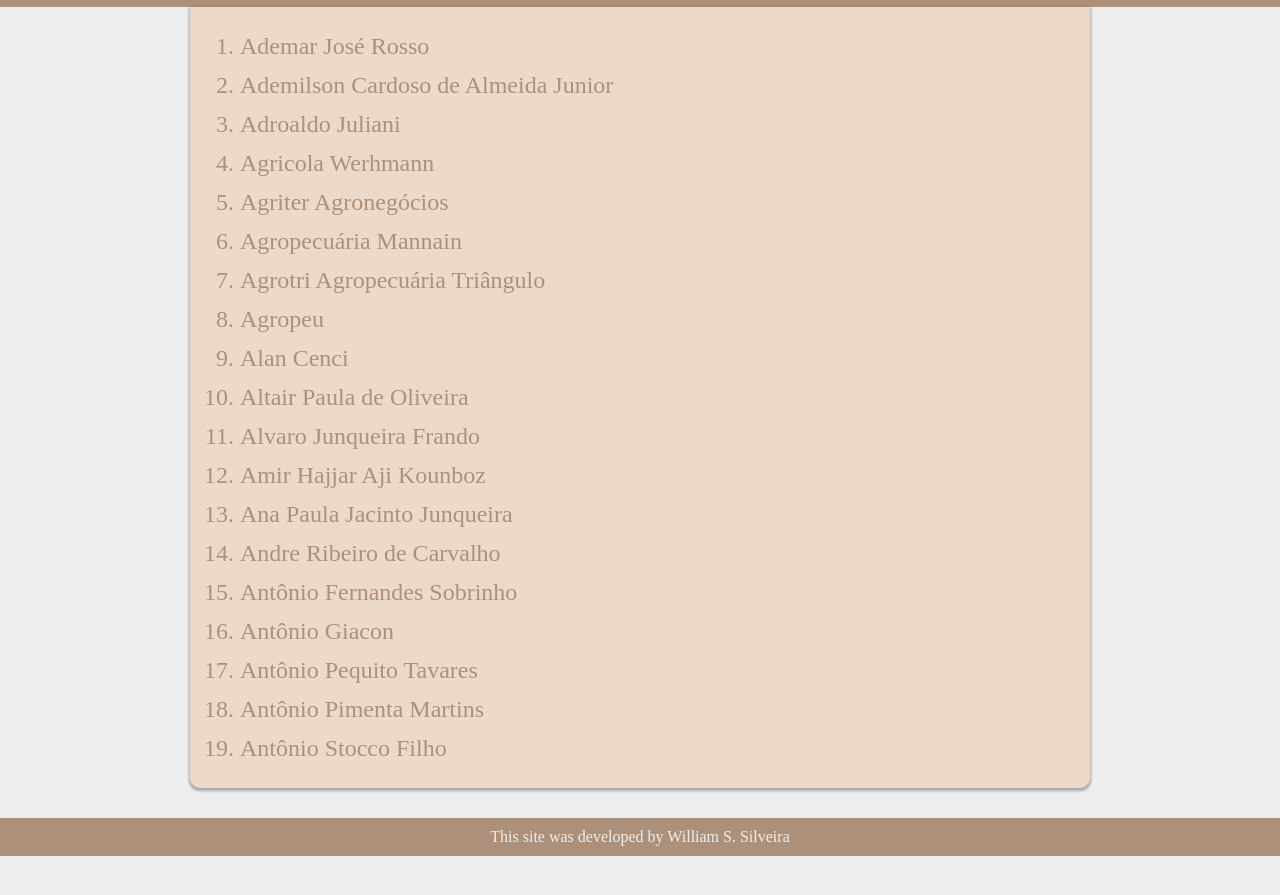
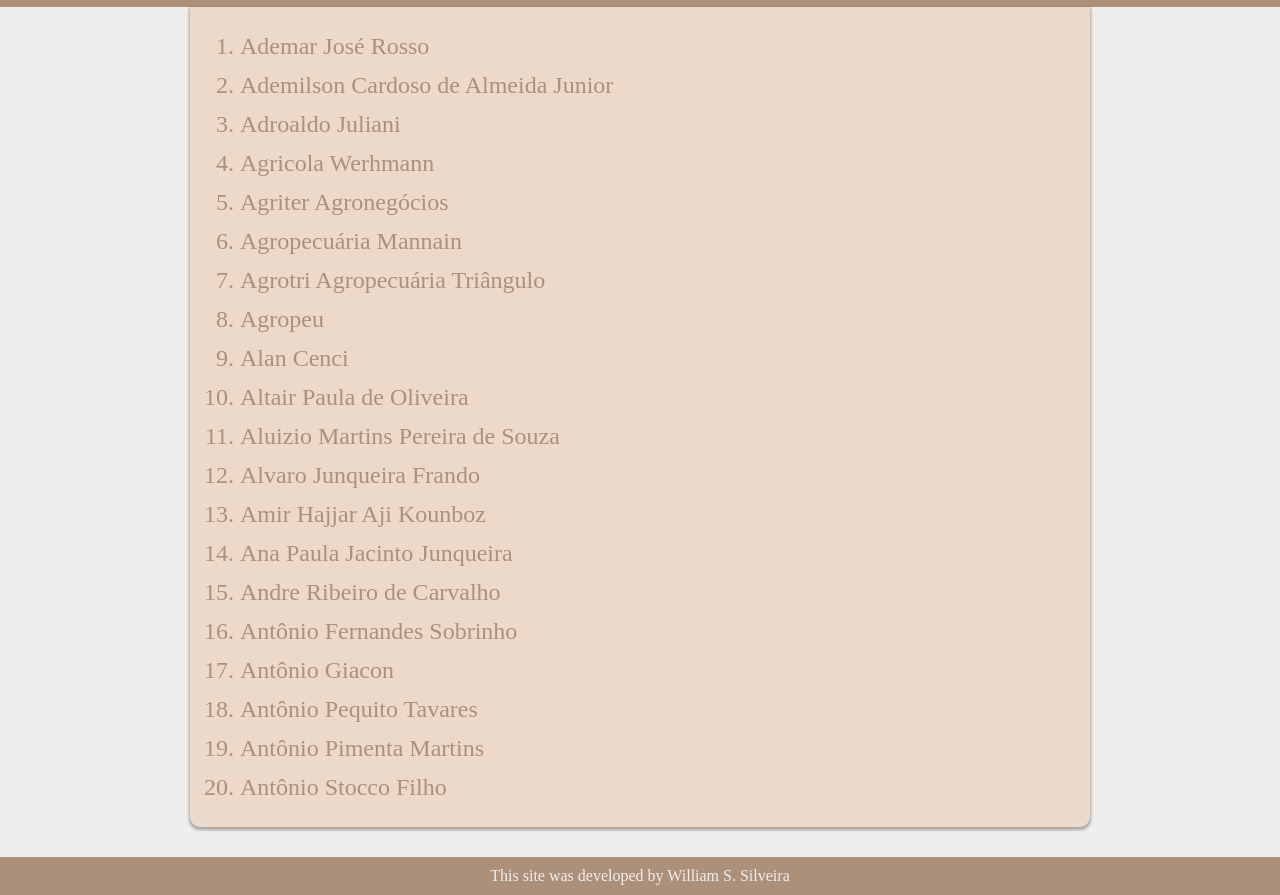
Before and after one commit to Central-Willian/projeto-casa-de-bombas, a plain HTML site: page index.html in a window 1280 px wide. Shown: the part 113-1008 px from the top of the page. Before the commit the page ends 969 px from the top, so only its background shows below. Drawn offline with Linux system fonts and the light colour scheme.

Commit message:
Update index.html

```diff
--- a/index.html
+++ b/index.html
@@ -94,15 +94,16 @@
 			<li><a href="clientsMenu/08-A.html">Agropeu</a>
 			<li><a href="clientsMenu/09-A.html">Alan Cenci</a>
 			<li><a href="clientsMenu/10-A.html">Altair Paula de Oliveira</a>
-			<li><a href="clientsMenu/11-A.html">Alvaro Junqueira Frando</a>
-			<li><a href="clientsMenu/12-A.html">Amir Hajjar Aji Kounboz</a>
-			<li><a href="clientsMenu/13-A.html">Ana Paula Jacinto Junqueira</a>
-			<li><a href="clientsMenu/14-A.html">Andre Ribeiro de Carvalho</a>
-			<li><a href="clientsMenu/15-A.html">Antônio Fernandes Sobrinho</a>
-			<li><a href="clientsMenu/16-A.html">Antônio Giacon</a>
-			<li><a href="clientsMenu/17-A.html">Antônio Pequito Tavares</a>
-			<li><a href="clientsMenu/18-A.html">Antônio Pimenta Martins</a>
-			<li><a href="clientsMenu/19-A.html">Antônio Stocco Filho</a>
+			<li><a href="clientsMenu/11-A.html">Aluizio Martins Pereira de Souza</a>
+			<li><a href="clientsMenu/12-A.html">Alvaro Junqueira Frando</a>
+			<li><a href="clientsMenu/13-A.html">Amir Hajjar Aji Kounboz</a>
+			<li><a href="clientsMenu/14-A.html">Ana Paula Jacinto Junqueira</a>
+			<li><a href="clientsMenu/15-A.html">Andre Ribeiro de Carvalho</a>
+			<li><a href="clientsMenu/16-A.html">Antônio Fernandes Sobrinho</a>
+			<li><a href="clientsMenu/17-A.html">Antônio Giacon</a>
+			<li><a href="clientsMenu/18-A.html">Antônio Pequito Tavares</a>
+			<li><a href="clientsMenu/19-A.html">Antônio Pimenta Martins</a>
+			<li><a href="clientsMenu/20-A.html">Antônio Stocco Filho</a>
 		</ol>
 
 	</main>
```
